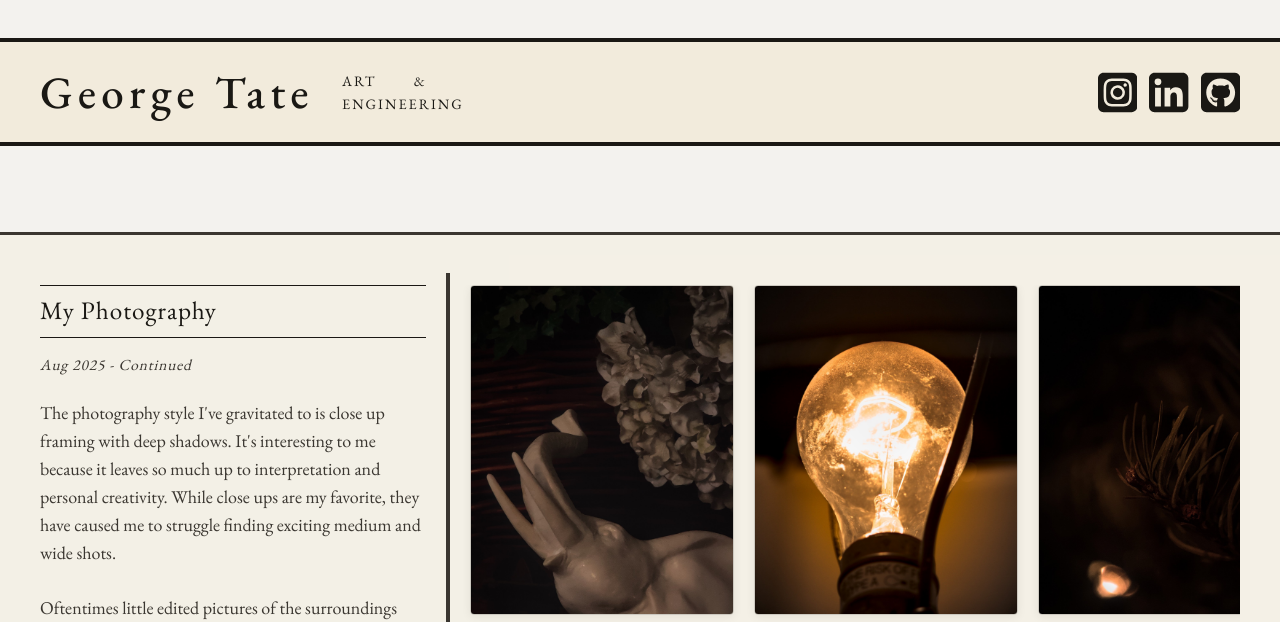
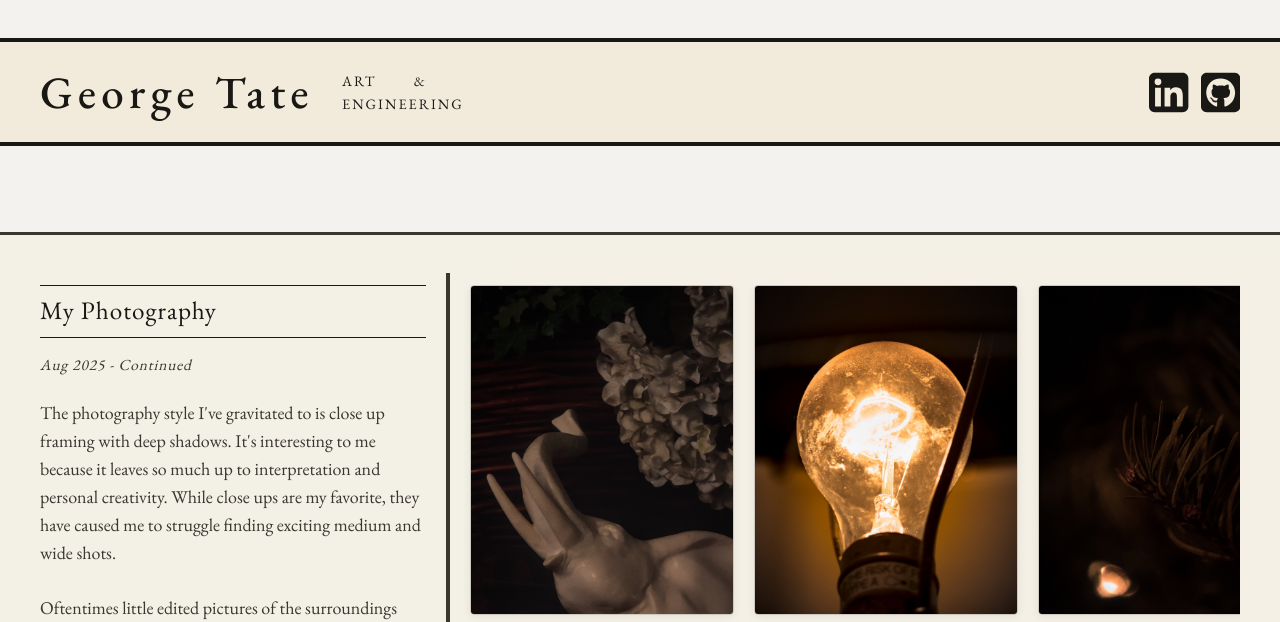
Before and after one commit to georgetate/george-tate-portfolio, a plain HTML site: page index.html in a window 1280 px wide. Shown: the top 622 px of the page. Drawn offline with nearby package versions, Linux system fonts and the light colour scheme.

Commit message:
removed the instagram link

```diff
--- a/index.html
+++ b/index.html
@@ -35,11 +35,6 @@
           <span class="subtitle-engineering">Engineering</span>
         </a>
         <div class="icon-block">
-          <div>
-            <a class="icon-item" href="https://www.instagram.com/georgetate31/" target="_blank" rel="noopener noreferrer" aria-label="Instagram">
-              <svg xmlns="http://www.w3.org/2000/svg" viewBox="0 0 448 512" aria-hidden="true"><path fill="currentColor" d="M194.4 211.7a53.3 53.3 0 1 0 59.3 88.7a53.3 53.3 0 1 0-59.3-88.7m142.3-68.4c-5.2-5.2-11.5-9.3-18.4-12c-18.1-7.1-57.6-6.8-83.1-6.5c-4.1 0-7.9.1-11.2.1s-7.2 0-11.4-.1c-25.5-.3-64.8-.7-82.9 6.5c-6.9 2.7-13.1 6.8-18.4 12s-9.3 11.5-12 18.4c-7.1 18.1-6.7 57.7-6.5 83.2c0 4.1.1 7.9.1 11.1s0 7-.1 11.1c-.2 25.5-.6 65.1 6.5 83.2c2.7 6.9 6.8 13.1 12 18.4s11.5 9.3 18.4 12c18.1 7.1 57.6 6.8 83.1 6.5c4.1 0 7.9-.1 11.2-.1s7.2 0 11.4.1c25.5.3 64.8.7 82.9-6.5c6.9-2.7 13.1-6.8 18.4-12s9.3-11.5 12-18.4c7.2-18 6.8-57.4 6.5-83c0-4.2-.1-8.1-.1-11.4s0-7.1.1-11.4c.3-25.5.7-64.9-6.5-83c-2.7-6.9-6.8-13.1-12-18.4zm-67.1 44.5a82 82 0 1 1-91.2 136.4a82 82 0 1 1 91.1-136.4zm29.2-1.3c-3.1-2.1-5.6-5.1-7.1-8.6s-1.8-7.3-1.1-11.1s2.6-7.1 5.2-9.8s6.1-4.5 9.8-5.2s7.6-.4 11.1 1.1s6.5 3.9 8.6 7s3.2 6.8 3.2 10.6c0 2.5-.5 5-1.4 7.3s-2.4 4.4-4.1 6.2s-3.9 3.2-6.2 4.2s-4.8 1.5-7.3 1.5c-3.8 0-7.5-1.1-10.6-3.2zM448 96c0-35.3-28.7-64-64-64H64C28.7 32 0 60.7 0 96v320c0 35.3 28.7 64 64 64h320c35.3 0 64-28.7 64-64zm-91 293c-18.7 18.7-41.4 24.6-67 25.9c-26.4 1.5-105.6 1.5-132 0c-25.6-1.3-48.3-7.2-67-25.9s-24.6-41.4-25.8-67c-1.5-26.4-1.5-105.6 0-132c1.3-25.6 7.1-48.3 25.8-67s41.5-24.6 67-25.8c26.4-1.5 105.6-1.5 132 0c25.6 1.3 48.3 7.1 67 25.8s24.6 41.4 25.8 67c1.5 26.3 1.5 105.4 0 131.9c-1.3 25.6-7.1 48.3-25.8 67z"/></svg>
-            </a>
-          </div>
           <div>
             <a class="icon-item" href="https://www.linkedin.com/in/georgetate31" target="_blank" rel="noopener noreferrer" aria-label="LinkedIn">
               <svg xmlns="http://www.w3.org/2000/svg" viewBox="0 0 448 512" aria-hidden="true"><path fill="currentColor" d="M64 32C28.7 32 0 60.7 0 96v320c0 35.3 28.7 64 64 64h320c35.3 0 64-28.7 64-64V96c0-35.3-28.7-64-64-64zm5 170.2h66.5V416H69zm71.7-67.7a38.5 38.5 0 1 1-77 0a38.5 38.5 0 1 1 77 0M317.9 416V312c0-24.8-.5-56.7-34.5-56.7c-34.6 0-39.9 27-39.9 54.9V416h-66.4V202.2h63.7v29.2h.9c8.9-16.8 30.6-34.5 62.9-34.5c67.2 0 79.7 44.3 79.7 101.9V416z"/></svg>
```
